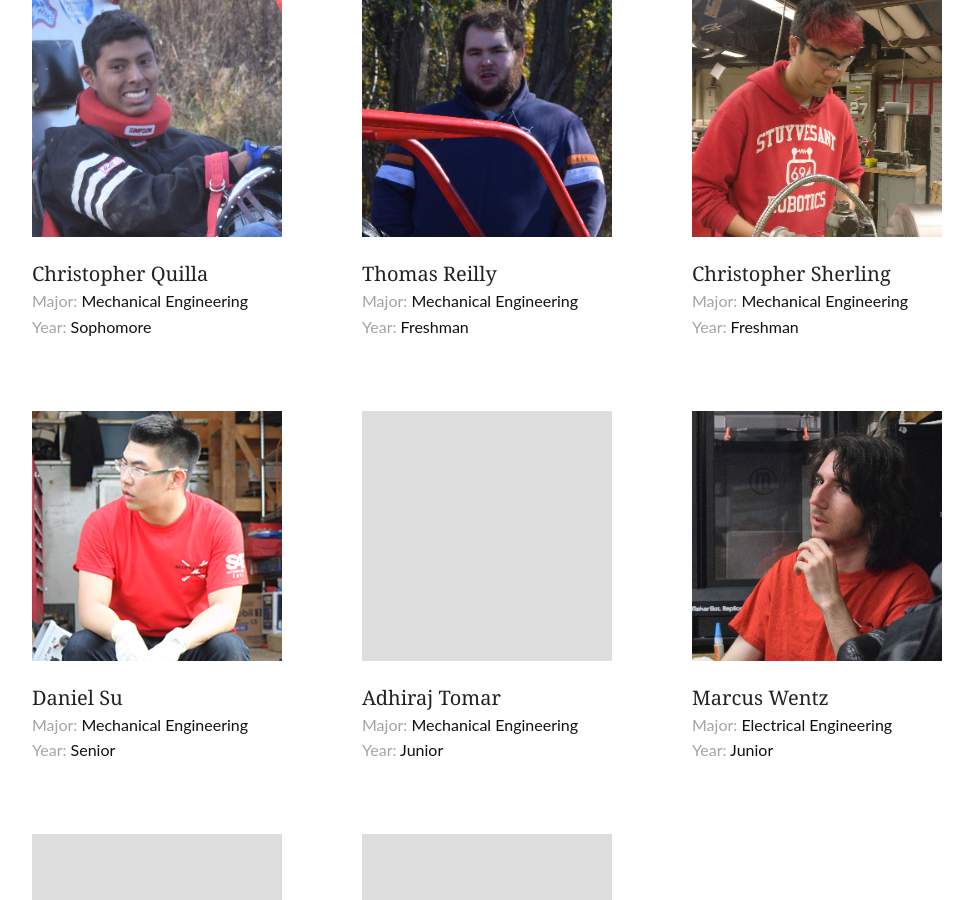
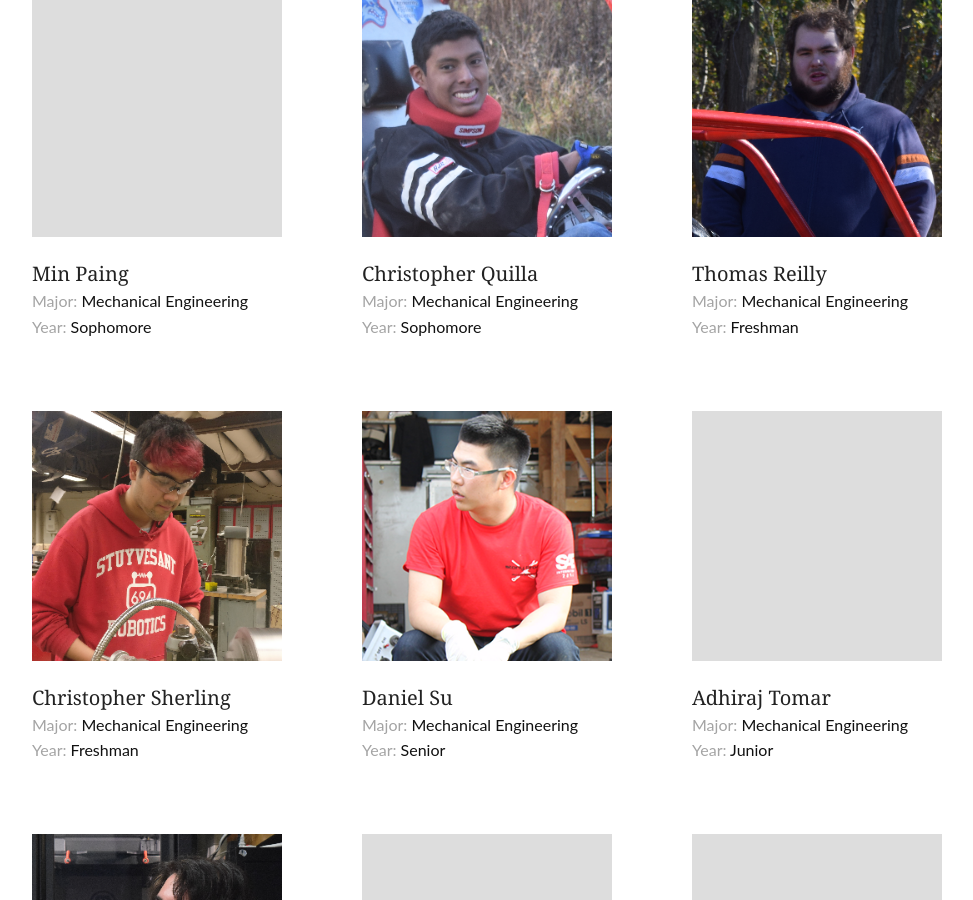
Before and after one commit to stonybrookmotorsports/StonyBrookMotorsports, a Jekyll site: the page built from pages/members.md, in a window 1280 px wide and 900 px high, scrolled down 3783 px. Shown: the whole window, without its empty margins (123-1096 px from the left). Built offline with Jekyll 4.4.1, drawn with Linux system fonts in a browser that asks for light colours; nearby versions of some CDN libraries; library files that are not in the unit come from our copies.

Commit message:
updated members

```diff
--- a/_data/members.yml
+++ b/_data/members.yml
@@ -111,6 +111,10 @@
   major: Mechanical Engineering
   imageName: EdwardOConnor
   year: Freshman
+- name: Min Paing
+  major: Mechanical Engineering
+  imageName: placeholder
+  year: Sophomore
 - name: Christopher Quilla
   major: Mechanical Engineering
   imageName: ChristopherQuilla
```
